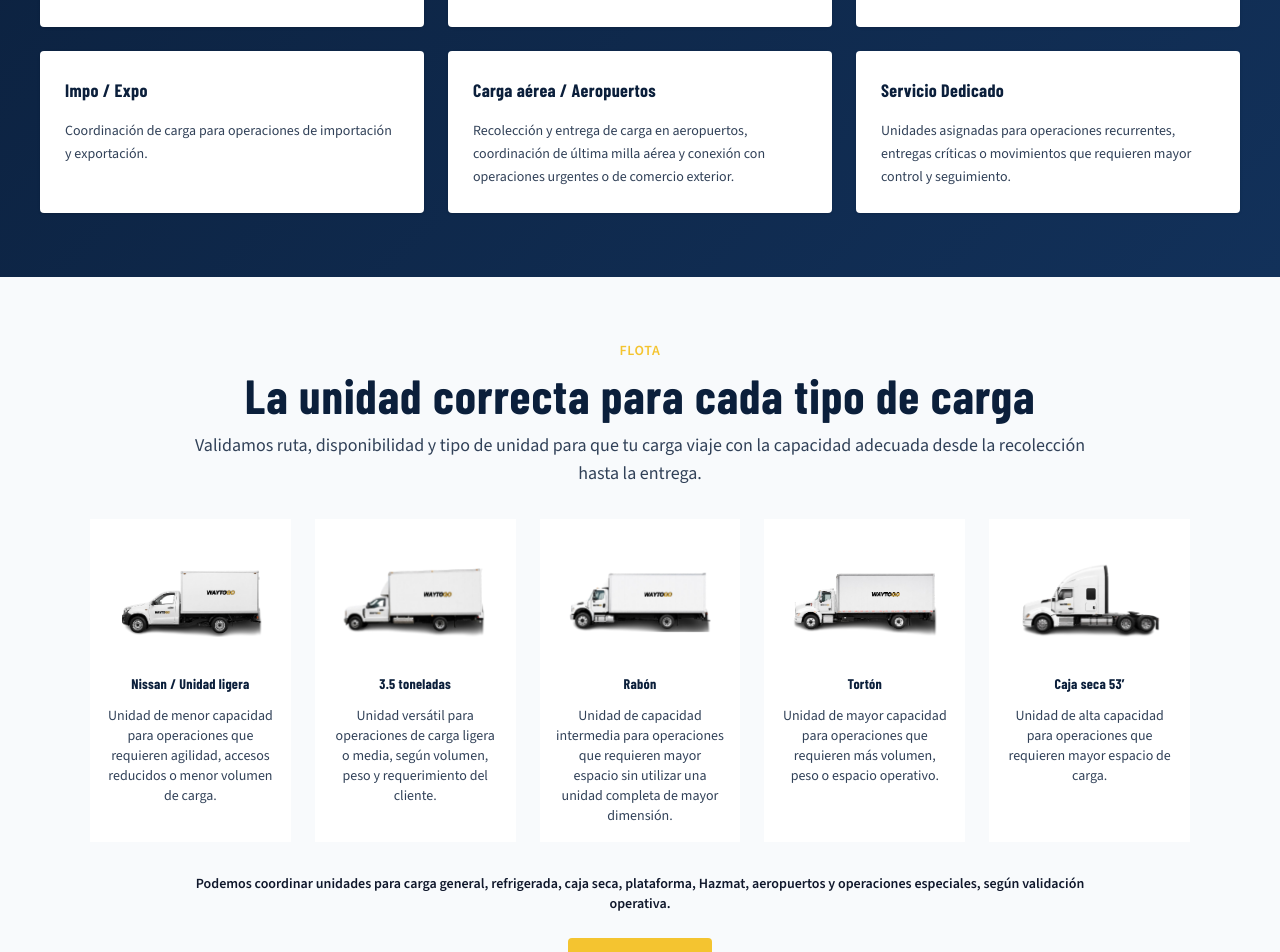
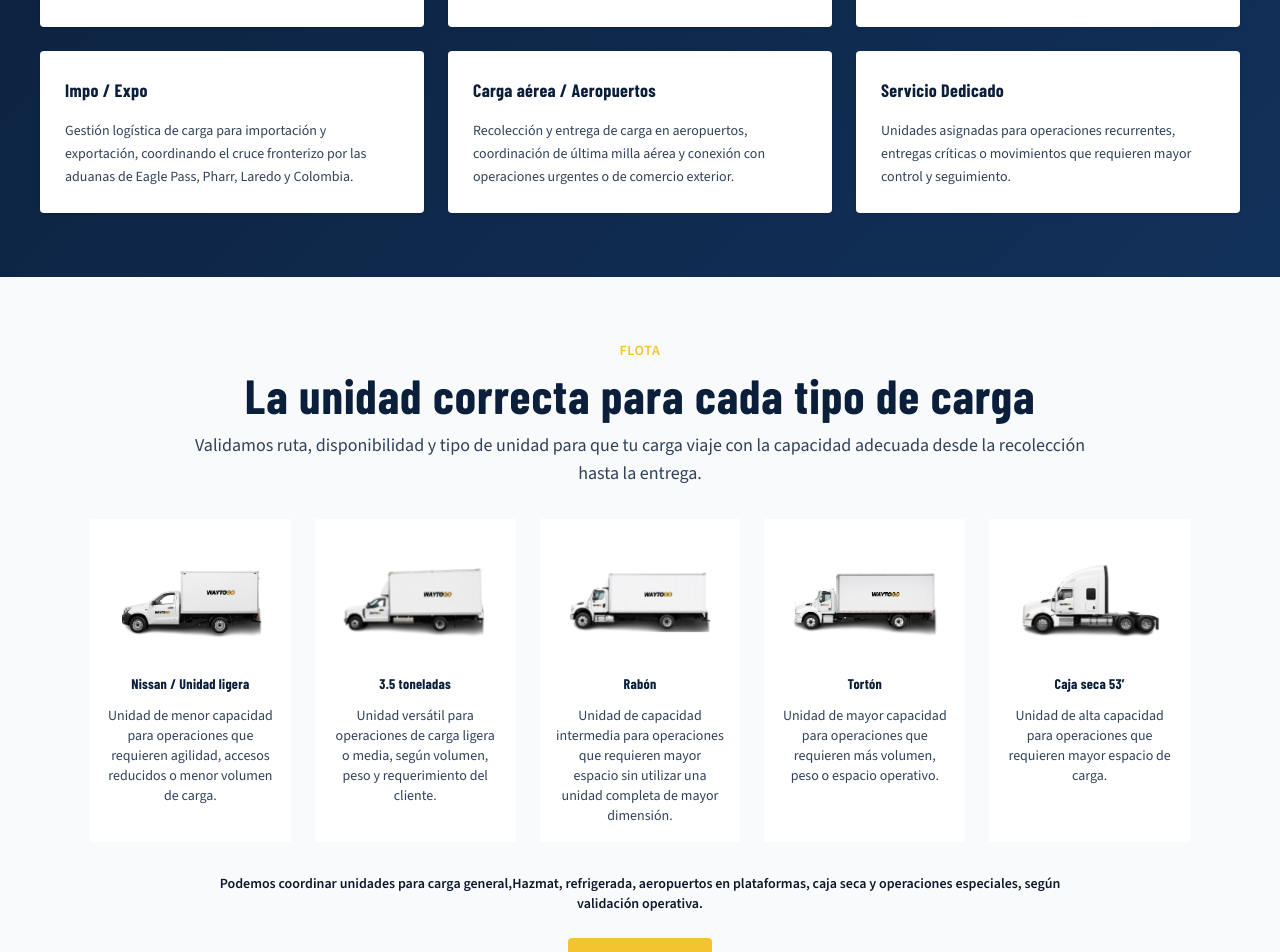
Before and after one commit to fernandotenchipe/WTG-web, a Next.js app: page / in a window 1280 px wide. Shown: the part 1380-2332 px from the top of the page. Built offline with nearby package versions, Linux system fonts and the light colour scheme.

Commit message:
cambios si

```diff
--- a/app/page.tsx
+++ b/app/page.tsx
@@ -38,7 +38,7 @@ export default function Home() {
     {
       id: "impoexpo",
       name: "Impo / Expo",
-      description: "Coordinación de carga para operaciones de importación y exportación.",
+      description: "Gestión logística de carga para importación y exportación, coordinando el cruce fronterizo por las aduanas de Eagle Pass, Pharr, Laredo y Colombia.",
     },
     {
       id: "aeropuertos",
@@ -289,7 +289,7 @@ export default function Home() {
           </div>
 
           <div className="mx-auto mt-8 max-w-[900px] text-center">
-            <p className="text-sm font-semibold text-slate-900">Podemos coordinar unidades para carga general, refrigerada, caja seca, plataforma, Hazmat, aeropuertos y operaciones especiales, según validación operativa.</p>
+            <p className="text-sm font-semibold text-slate-900">Podemos coordinar unidades para carga general,Hazmat, refrigerada, aeropuertos en plataformas, caja seca  y operaciones especiales, según validación operativa.</p>
             <div className="mt-6">
               <a href="#cotizacion" className="inline-flex items-center rounded-sm bg-[var(--yellow-400)] px-6 py-3 text-sm font-semibold text-[var(--navy-900)] transition hover:brightness-95">Cotizar mi carga</a>
             </div>
```
